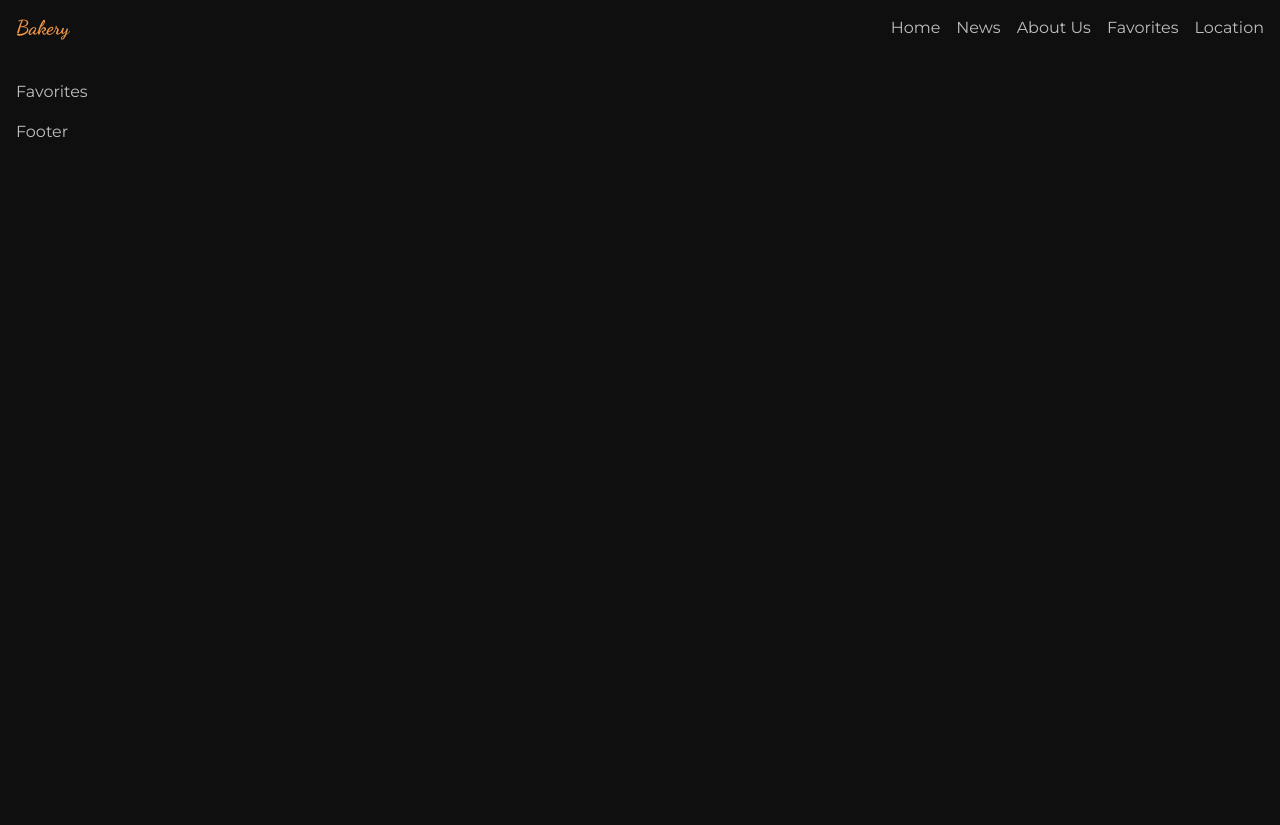
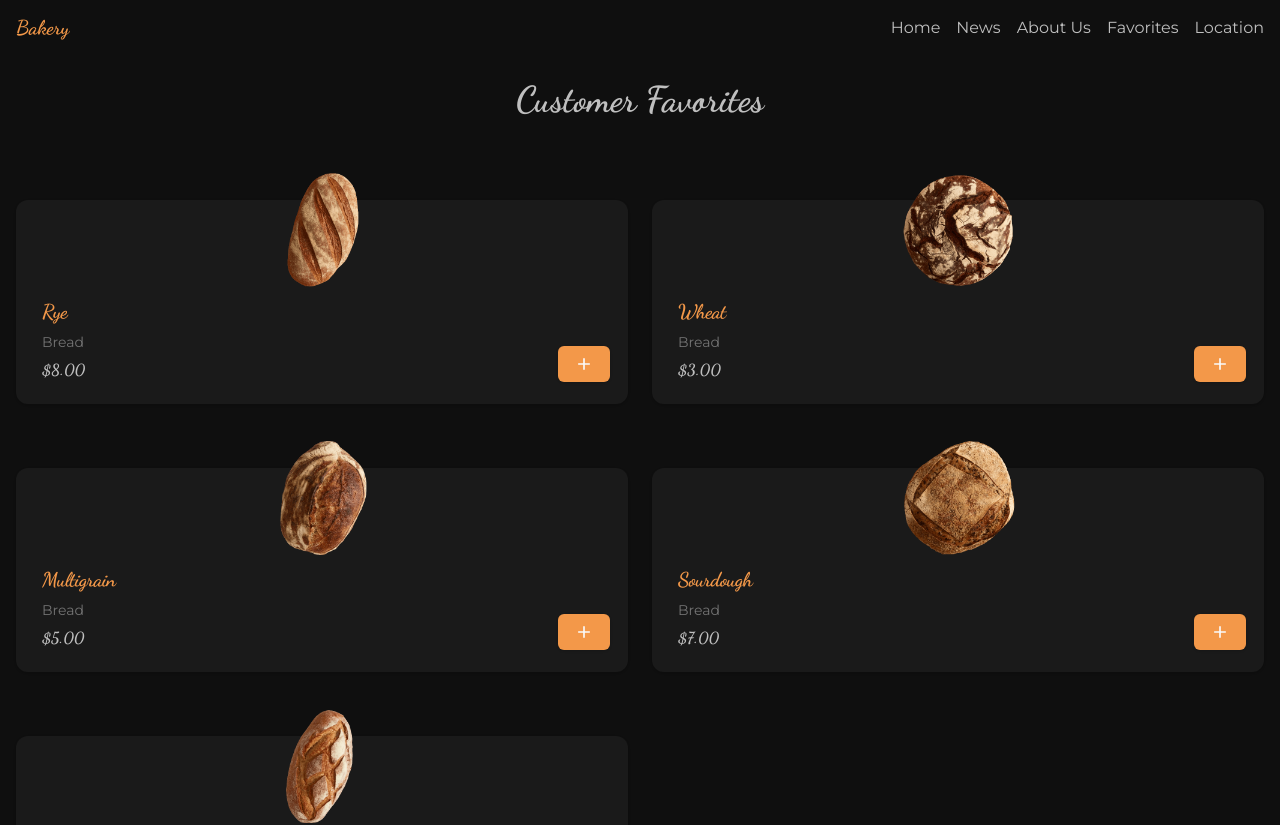
Before and after one commit to azamat-cto/bakery, a Next.js app: page /favorites in a window 1280 px wide. Shown: the top 825 px of the page. Before the commit the page ends 800 px from the top, so only its background shows below. Built offline with nearby package versions, Linux system fonts and the light colour scheme.

Commit message:
Add favorites sections

```diff
--- a/src/app/about/page.tsx
+++ b/src/app/about/page.tsx
@@ -18,7 +18,7 @@ function About() {
                             possible. We have an extensive line of freshly
                             prepared bakery and coffee products.
                         </p>
-                        <Button className="h-12 rounded-none font-semibold text-accent-foreground">
+                        <Button className="h-12 rounded-none text-accent-foreground">
                             Know More
                         </Button>
                         <Image
--- a/src/app/favorites/page.tsx
+++ b/src/app/favorites/page.tsx
@@ -1,7 +1,96 @@
+import Image from "next/image";
+
+import FavoriteBread1 from "@/assets/images/favorite-bread-1.png";
+import FavoriteBread2 from "@/assets/images/favorite-bread-2.png";
+import FavoriteBread3 from "@/assets/images/favorite-bread-3.png";
+import FavoriteBread4 from "@/assets/images/favorite-bread-4.png";
+import FavoriteBread5 from "@/assets/images/favorite-bread-5.png";
+import IconAddLine from "@/components/icons/line/IconAddLine";
+import { Button } from "@/components/ui/button";
+import {
+    Card,
+    CardDescription,
+    CardHeader,
+    CardTitle,
+} from "@/components/ui/card";
+
+const items = [
+    {
+        id: "rye",
+        title: "Rye",
+        description: "Bread",
+        image: FavoriteBread1,
+        price: 8.0,
+    },
+    {
+        id: "wheat",
+        title: "Wheat",
+        description: "Bread",
+        image: FavoriteBread2,
+        price: 3.0,
+    },
+    {
+        id: "multigrain",
+        title: "Multigrain",
+        description: "Bread",
+        image: FavoriteBread3,
+        price: 5.0,
+    },
+    {
+        id: "sourdough",
+        title: "Sourdough",
+        description: "Bread",
+        image: FavoriteBread4,
+        price: 7.0,
+    },
+    {
+        id: "french",
+        title: "French",
+        description: "Bread",
+        image: FavoriteBread5,
+        price: 3.0,
+    },
+];
+
 function Favorites() {
     return (
         <section className="pb-4 pt-20">
-            <div className="container">Favorites</div>
+            <div className="container">
+                <h2 className="mb-6 text-center font-display text-4xl">
+                    Customer Favorites
+                </h2>
+
+                <div className="grid grid-cols-2 gap-x-6 gap-y-16 pt-14">
+                    {items.map((item) => (
+                        <Card
+                            className="relative border-2 border-transparent pb-5 pt-24 transition-all hover:border-primary"
+                            key={item.id}
+                        >
+                            <CardHeader className="py-0">
+                                <CardTitle className="font-display text-xl text-primary">
+                                    {item.title}
+                                </CardTitle>
+                                <CardDescription className="mb-3">
+                                    {item.description}
+                                </CardDescription>
+                                <p className="font-display">
+                                    ${item.price.toFixed(2)}
+                                </p>
+                            </CardHeader>
+                            <Image
+                                className="absolute inset-x-0 -top-8 mx-auto my-0 w-[120px]"
+                                src={item.image}
+                                alt={item.description}
+                                width={400}
+                                height={400}
+                            />
+                            <Button className="absolute bottom-5 right-4 text-xl">
+                                <IconAddLine />
+                            </Button>
+                        </Card>
+                    ))}
+                </div>
+            </div>
         </section>
     );
 }
--- a/src/app/layout.tsx
+++ b/src/app/layout.tsx
@@ -20,7 +20,7 @@ const DANCING_SCRIPT = Dancing_Script({
 
 const MONTSERRAT = Montserrat({
     subsets: ["latin"],
-    weight: ["400", "600", "700"],
+    weight: ["400", "500", "600", "700"],
     variable: "--font-montserrat",
 });
 
--- a/src/app/news/page.tsx
+++ b/src/app/news/page.tsx
@@ -94,7 +94,7 @@ function News() {
                         ))}
                     </div>
 
-                    <Button className="h-12 rounded-none font-semibold text-accent-foreground">
+                    <Button className="h-12 rounded-none text-accent-foreground">
                         See More
                     </Button>
                 </div>
--- a/src/app/page.tsx
+++ b/src/app/page.tsx
@@ -28,7 +28,7 @@ function Home() {
                         <h1 className="mb-6 font-display text-5xl text-white">
                             Select The Best <br /> Quality Breads
                         </h1>
-                        <Button className="h-12 rounded-none font-semibold text-accent-foreground">
+                        <Button className="h-12 rounded-none text-accent-foreground">
                             Select Breads
                         </Button>
                         <Image
--- /dev/null
+++ b/src/components/icons/line/IconAddLine.tsx
@@ -0,0 +1,15 @@
+function IconAddLine() {
+    return (
+        <svg
+            xmlns="http://www.w3.org/2000/svg"
+            viewBox="0 0 24 24"
+            width="1em"
+            height="1em"
+            fill="currentColor"
+        >
+            <path d="M11 11V5H13V11H19V13H13V19H11V13H5V11H11Z" />
+        </svg>
+    );
+}
+
+export default IconAddLine;
```
